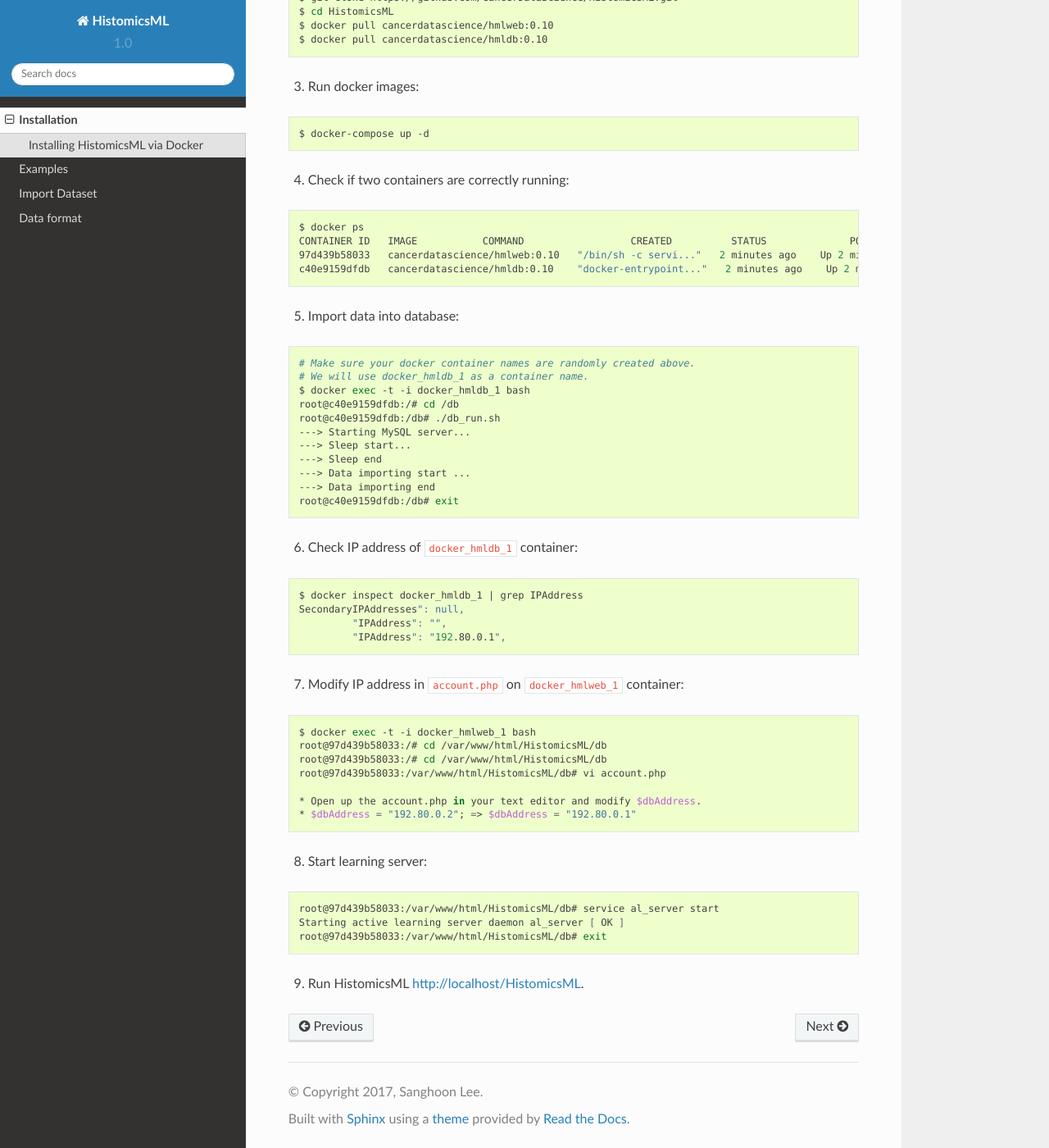
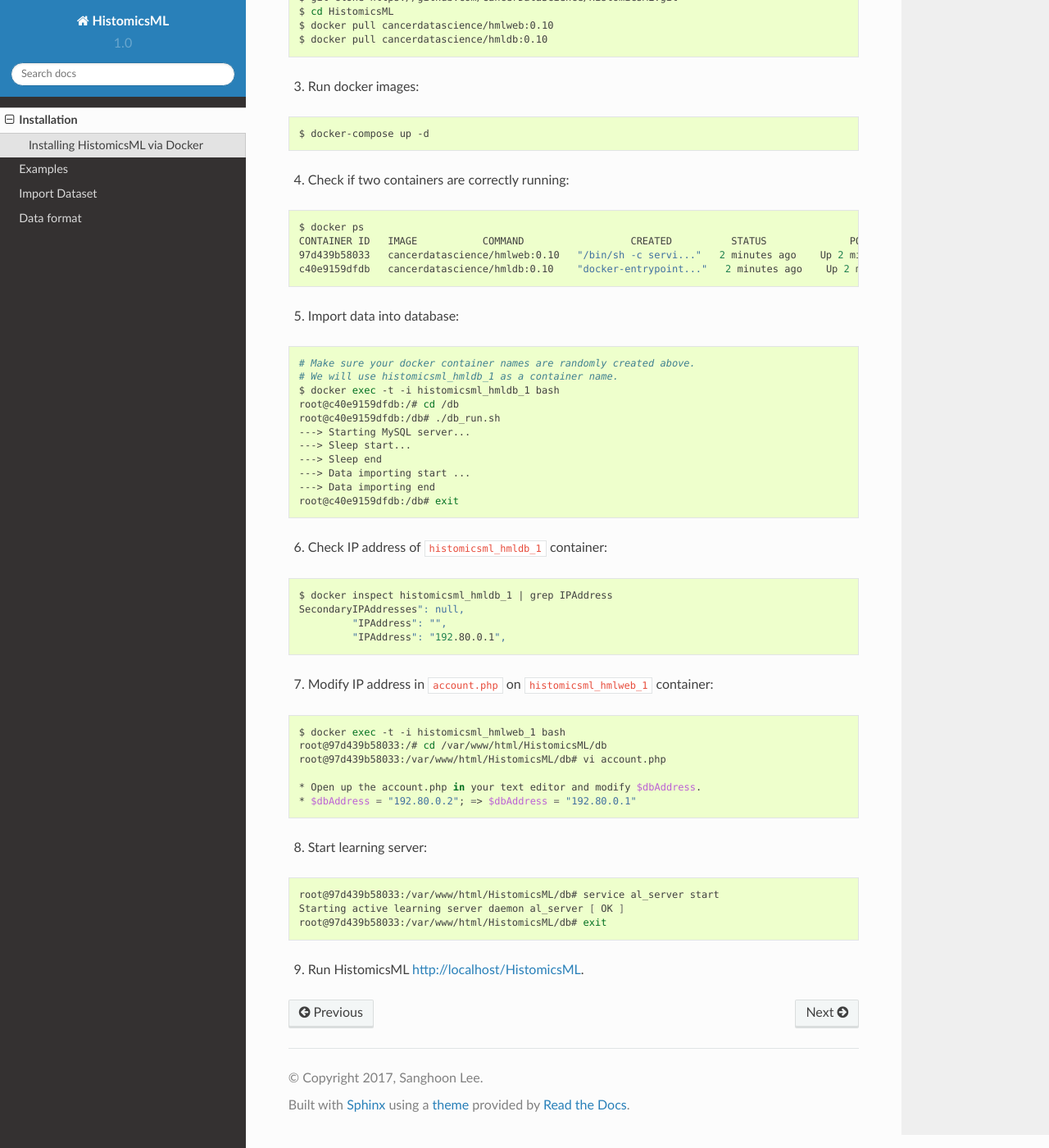
Before and after one commit to PathologyDataScience/HistomicsML, a Sphinx documentation site: the page built from docs/installation.rst, in a window 1280 px wide and 1400 px high, scrolled down 1036 px. Shown: the whole window at 82% size. Built offline with Sphinx 7.4.7 and the Read the Docs theme 2.0.0, drawn with Linux system fonts in a browser that asks for light colours.

Commit message:
Modified installation

```diff
--- a/docs/installation.rst
+++ b/docs/installation.rst
@@ -62,16 +62,16 @@
 
   $ docker ps
   CONTAINER ID   IMAGE           COMMAND                  CREATED          STATUS              PORTS                                          NAMES
-  97d439b58033   cancerdatascience/hmlweb:0.10   "/bin/sh -c servi..."   2 minutes ago    Up 2 minutes        0.0.0.0:80->80/tcp, 0.0.0.0:20000->20000/tcp   docker_hmlweb_1
-  c40e9159dfdb   cancerdatascience/hmldb:0.10    "docker-entrypoint..."   2 minutes ago    Up 2 minutes        0.0.0.0:3306->3306/tcp                         docker_hmldb_1
+  97d439b58033   cancerdatascience/hmlweb:0.10   "/bin/sh -c servi..."   2 minutes ago    Up 2 minutes        0.0.0.0:80->80/tcp, 0.0.0.0:20000->20000/tcp   histomicsml_hmlweb_1
+  c40e9159dfdb   cancerdatascience/hmldb:0.10    "docker-entrypoint..."   2 minutes ago    Up 2 minutes        0.0.0.0:3306->3306/tcp                         histomicsml_hmldb_1
 
 5. Import data into database:
 
 .. code-block:: bash
 
   # Make sure your docker container names are randomly created above.
-  # We will use docker_hmldb_1 as a container name.
-  $ docker exec -t -i docker_hmldb_1 bash
+  # We will use histomicsml_hmldb_1 as a container name.
+  $ docker exec -t -i histomicsml_hmldb_1 bash
   root@c40e9159dfdb:/# cd /db
   root@c40e9159dfdb:/db# ./db_run.sh
   ---> Starting MySQL server...
@@ -81,21 +81,20 @@
   ---> Data importing end
   root@c40e9159dfdb:/db# exit
 
-6. Check IP address of ``docker_hmldb_1`` container:
+6. Check IP address of ``histomicsml_hmldb_1`` container:
 
 .. code-block:: bash
 
- $ docker inspect docker_hmldb_1 | grep IPAddress
+ $ docker inspect histomicsml_hmldb_1 | grep IPAddress
  SecondaryIPAddresses": null,
           "IPAddress": "",
           "IPAddress": "192.80.0.1",
 
-7. Modify IP address in ``account.php`` on ``docker_hmlweb_1`` container:
+7. Modify IP address in ``account.php`` on ``histomicsml_hmlweb_1`` container:
 
 .. code-block:: bash
 
- $ docker exec -t -i docker_hmlweb_1 bash
- root@97d439b58033:/# cd /var/www/html/HistomicsML/db
+ $ docker exec -t -i histomicsml_hmlweb_1 bash
  root@97d439b58033:/# cd /var/www/html/HistomicsML/db
  root@97d439b58033:/var/www/html/HistomicsML/db# vi account.php
 
```
